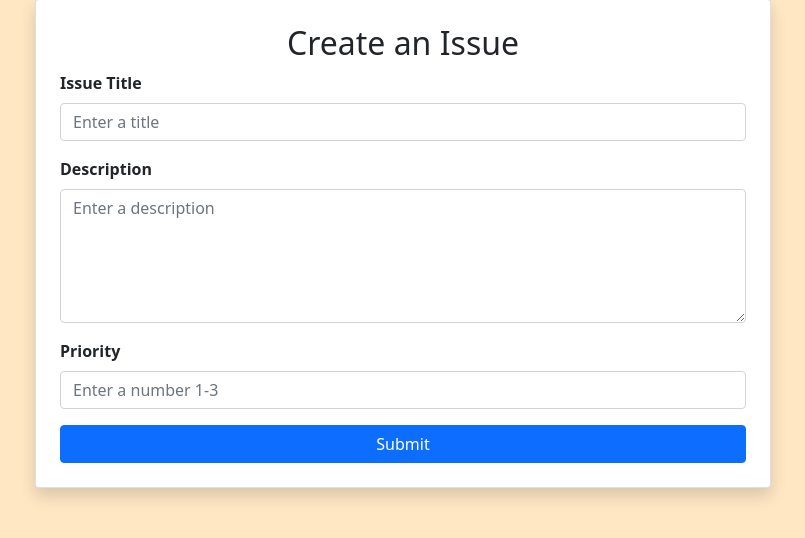
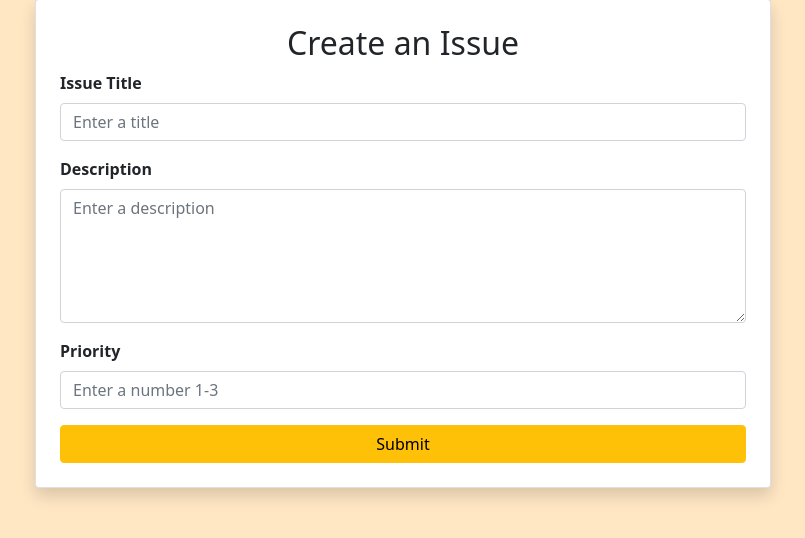
Before and after one commit to Melricflash/AWSIssueFrontend, a Flask app: page / in a window 1280 px wide. Shown: the part 121-659 px from the top of the page, without its empty margins (237-1042 px from the left). Run offline with Flask 3, Linux system fonts and the light colour scheme.

Commit message:
Updated frontend buttons

```diff
--- a/templates/index.html
+++ b/templates/index.html
@@ -19,6 +19,7 @@
 
     <div class="container mt-5">
         <div class="row justify-content-center">
+
             <div class="col-md-8">
                 <div class="card shadow p-4">
                     <h2 class="text-center">Create an Issue</h2>
@@ -45,10 +46,11 @@
                                    value="{{ request.form.get('priority', '') }}" min="1" max="3">
                         </div>
 
-                        <button class="btn btn-primary w-100" type="submit">Submit</button>
+                        <button class="btn btn-warning w-100" type="submit">Submit</button>
                     </form>
                 </div>
             </div>
+
         </div>
     </div>
 
```
